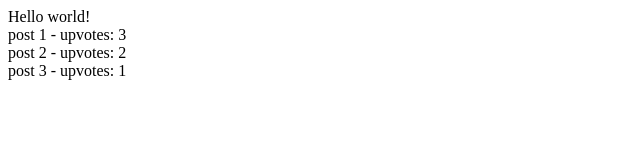
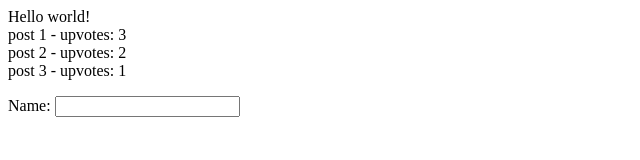
Before and after one commit to jhcheung/flapper-tutorial, a plain HTML site: page index.html in a window 1280 px wide. Shown: the whole page, without its empty margins (0-640 px from the left). Drawn offline with nearby package versions, Linux system fonts and the light colour scheme.

Commit message:
added input to test

```diff
--- a/index.html
+++ b/index.html
@@ -11,5 +11,9 @@
     <div ng-repeat="post in posts | orderBy: '-upvotes'">
       {{post.title}} - upvotes: {{post.upvotes}}
      </div>
+
+     <p>Name: <input type="text" ng-model="name"></p>
+     <p ng-bind="name"></p>
+
   </body>
 </html>
```
